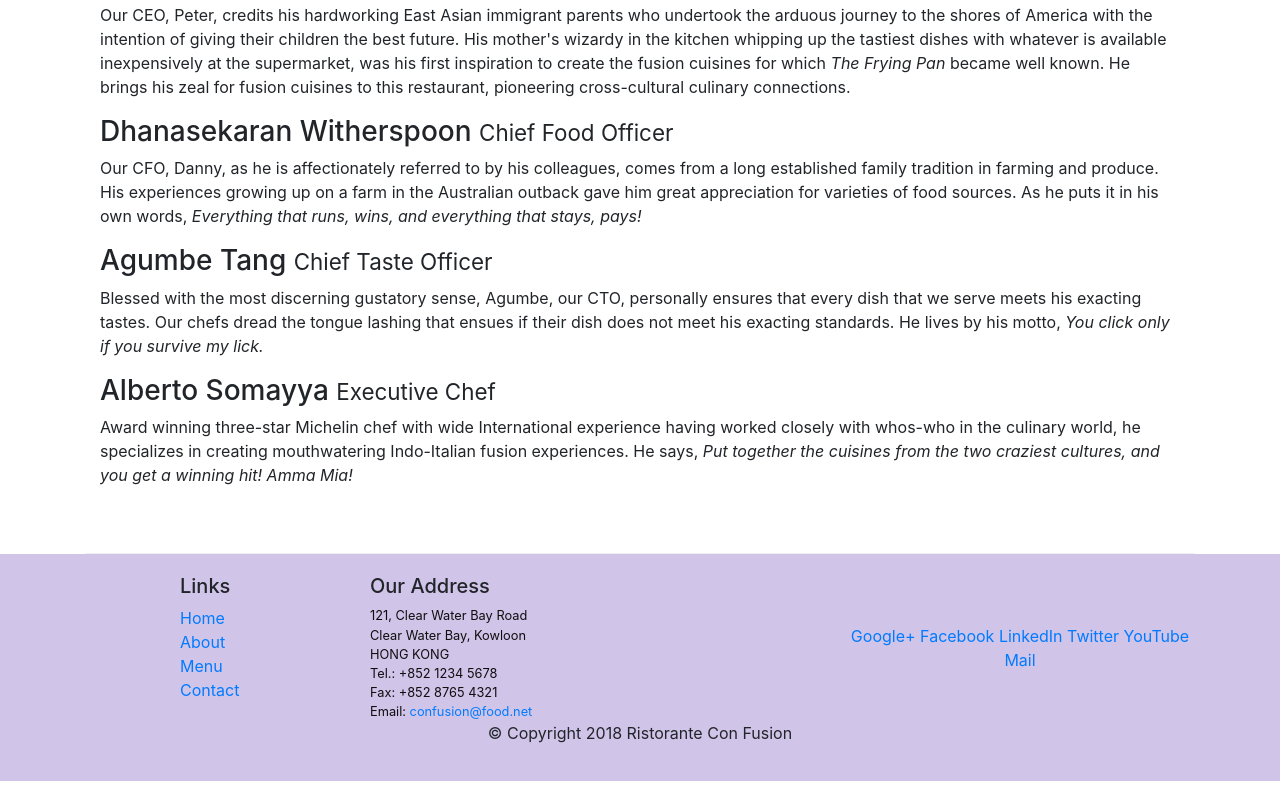
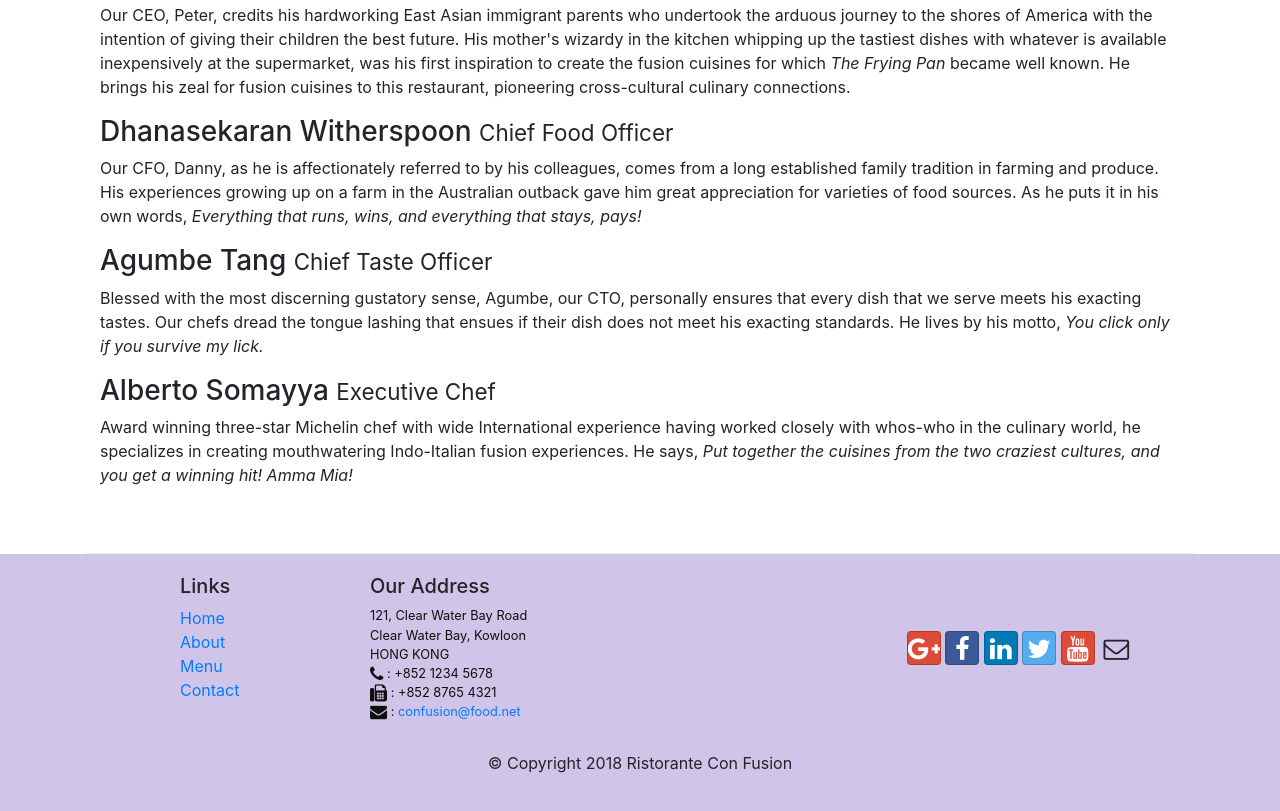
Before and after one commit to vpaklatzis/BootstrapIntro, a website: page aboutus.html in a window 1280 px wide. Shown: the part 1000-1811 px from the top of the page. Before the commit the page ends 1781 px from the top, so only its background shows below. Drawn offline with nearby package versions, Linux system fonts and the light colour scheme.

Commit message:
Added bootstrap and font-awesome icons

```diff
--- a/aboutus.html
+++ b/aboutus.html
@@ -8,6 +8,8 @@
     <title>Ristorante Con Fusion: About Us</title>
     <link rel="stylesheet" href="node_modules/bootstrap/dist/css/bootstrap.min.css">
     <link rel="stylesheet" href="style.css">
+    <link rel="stylesheet" href="node_modules/font-awesome/css/font-awesome.min.css">
+    <link rel="stylesheet" href="node_modules/bootstrap-social/bootstrap-social.css">
 </head>
 
 <body>
@@ -19,10 +21,10 @@
             <a href="./index.html" class="navbar-brand mr-auto">Ristorante Con Fusion</a>
             <div class="collapse navbar-collapse" id="Navbar">
                 <ul class="navbar-nav mr-auto">
-                    <li class="nav-item"><a href="./index.html" class="nav-link">Home</a></li>
-                    <li class="nav-item active"><a href="#" class="nav-link">About</a></li>
-                    <li class="nav-item"><a href="#" class="nav-link">Menu</a></li>
-                    <li class="nav-item"><a href="#" class="nav-link">Contact</a></li>
+                    <li class="nav-item"><a href="./index.html" class="nav-link"><span class="fa fa-home fa-lg"></span> Home</a></li>
+                    <li class="nav-item active"><a href="#" class="nav-link"><span class="fa fa-info fa-lg"></span> About</a></li>
+                    <li class="nav-item"><a href="#" class="nav-link"><span class="fa fa-list fa-lg"></span> Menu</a></li>
+                    <li class="nav-item"><a href="#" class="nav-link"><span class="fa fa-address-card fa-lg"></span> Contact</a></li>
                 </ul>
             </div>
         </div>
@@ -99,23 +101,23 @@
 		              121, Clear Water Bay Road<br>
 		              Clear Water Bay, Kowloon<br>
 		              HONG KONG<br>
-		              Tel.: +852 1234 5678<br>
-		              Fax: +852 8765 4321<br>
-		              Email: <a href="mailto:confusion@food.net">confusion@food.net</a>
+                      <i class="fa fa-phone fa-lg"></i> : +852 1234 5678<br>
+		              <i class="fa fa-fax fa-lg"></i> : +852 8765 4321<br>
+		              <i class="fa fa-envelope fa-lg"></i> : <a href="mailto:confusion@food.net">confusion@food.net</a>
 		           </address>
                 </div>
                 <div class="col-12 col-sm-4 align-self-center">
                     <div class="text-center">
-                        <a href="http://google.com/+">Google+</a>
-                        <a href="http://www.facebook.com/profile.php?id=">Facebook</a>
-                        <a href="http://www.linkedin.com/in/">LinkedIn</a>
-                        <a href="http://twitter.com/">Twitter</a>
-                        <a href="http://youtube.com/">YouTube</a>
-                        <a href="mailto:">Mail</a>
+                        <a class="btn btn-social-icon btn-google" href="http://google.com/+"><i class="fa fa-google-plus fa-lg"></i></a>
+                        <a class="btn btn-social-icon btn-facebook" href="http://www.facebook.com/profile.php?id="><i class="fa fa-facebook fa-lg"></i></a>
+                        <a class="btn btn-social-icon btn-linkedin" href="http://www.linkedin.com/in/"><i class="fa fa-linkedin fa-lg"></i></a>
+                        <a class="btn btn-social-icon btn-twitter" href="http://twitter.com/"><i class="fa fa-twitter fa-lg"></i></a>
+                        <a class="btn btn-social-icon btn-google" href="http://youtube.com/"><i class="fa fa-youtube fa-lg"></i></a>
+                        <a class="btn btn-social-icon" href="mailto:"><i class="fa fa-envelope-o fa-lg"></i></a>
                     </div>
                 </div>
            </div>
-           <div class="row justify-content-center">
+           <div class="row justify-content-center" id="copyright-container">
                 <div class="col-auto">
                     <p>© Copyright 2018 Ristorante Con Fusion</p>
                 </div>
--- a/package.json
+++ b/package.json
@@ -19,6 +19,8 @@
   },
   "dependencies": {
     "bootstrap": "^4.5.3",
+    "bootstrap-social": "^5.1.1",
+    "font-awesome": "^4.7.0",
     "jquery": "^3.5.1",
     "npm-force-resolutions": "0.0.3",
     "popper.js": "^1.16.1"
--- a/style.css
+++ b/style.css
@@ -37,3 +37,11 @@ body {
 .navbar-dark {
     background: #512DA8;
 }
+
+.collapse {
+    padding-left: 20px;
+}
+
+#copyright-container {
+    padding-top: 30px;
+}
```
Also changed, not shown: index.html (+16 -14 lines), 1 other file.
